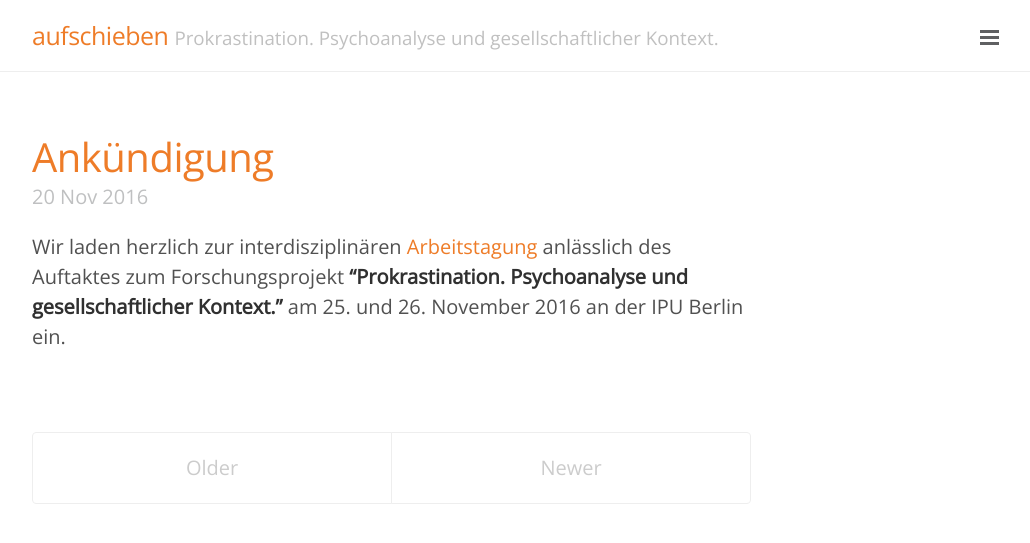
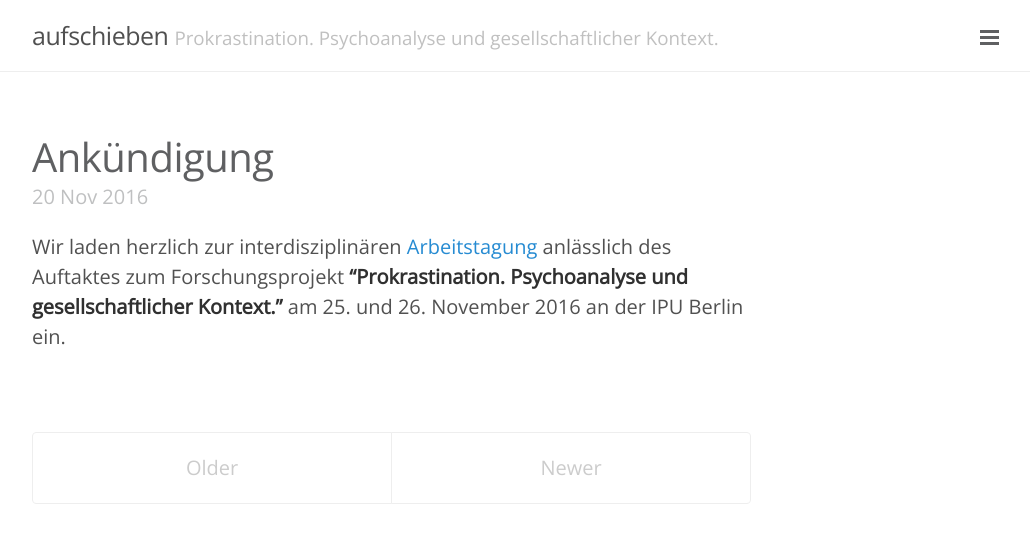
Before and after one commit to aufschieben/aufschieben.github.io, a Jekyll site: the page built from index.html, in a window 1280 px wide. Shown: the top 543 px of the page, without its empty margins (248-1278 px from the left). Built offline with Jekyll 4.4.1, drawn with Linux system fonts in a browser that asks for light colours; the list of posts is cut into pages by our own code.

Commit message:
Update lanyon.css

```diff
--- a/public/css/lanyon.css
+++ b/public/css/lanyon.css
@@ -304,7 +304,6 @@
 /* Blog post or page title */
 .page-title,
 .post-title,
-.container a,
 .post-title a {
   color: #5f6062;
   text-decoration: none;
@@ -315,7 +314,6 @@
 }
 
 .page-title,
-.container a,
 .post-title a:hover {
  color: #ee7c28;
 
@@ -376,7 +374,7 @@
 .pagination-item {
   display: block;
   padding: 1rem;
-  border: 1px solid #eee;
+  /*border: 1px solid #eee;*/
 }
 .pagination-item:first-child {
   margin-bottom: -1px;
@@ -384,7 +382,7 @@
 
 /* Only provide a hover state for linked pagination items */
 a.pagination-item:hover {
-  background-color: #f5f5f5;
+  background-color: #ee7c28;
 }
 
 @media (min-width: 30rem) {
```
